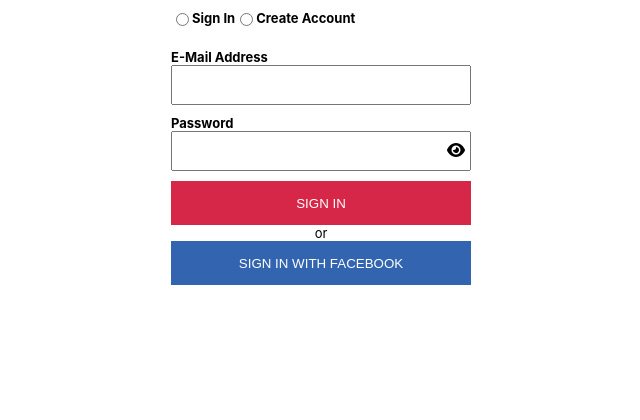
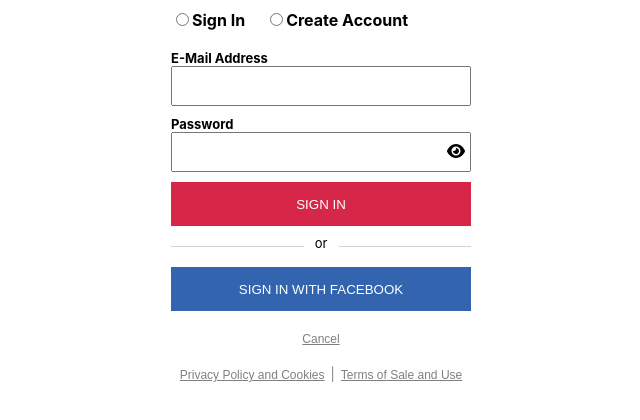
Before and after one commit to klope3/code-commerce, a React (Create React App) app: page / in a window 1280 px wide. Shown: the top 420 px of the page, without its empty margins (319-959 px from the left). Built offline with nearby package versions, Linux system fonts and the light colour scheme.

Commit message:
Refine styles

```diff
--- a/src/components/AccountManagementBox/AccountManagementBox.css
+++ b/src/components/AccountManagementBox/AccountManagementBox.css
@@ -7,6 +7,11 @@
 #field-row-modeSignIn,
 #field-row-modeCreateAccount {
     display: inline-flex;
+    font-size: var(--font-size-16);
+}
+
+#field-row-modeCreateAccount {
+    margin-left: 20px;
 }
 
 .account-management-container .field-row-input-container {
@@ -60,3 +65,27 @@
     font-size: var(--font-size-16);
     transform: translateY(50%);
 }
+
+.styled-or {
+    background-color: lightgray;
+    height: 1px;
+    margin: 20px 0;
+}
+
+.styled-or div {
+    transform: translateY(-11px);
+    background-color: white;
+    width: 35px;
+    margin: auto;
+}
+
+.account-management-container .fake-link-button {
+    position: initial;
+    color: gray;
+    margin: 10px 0;
+}
+
+.fake-link-container {
+    margin-top: 10px;
+    color: gray;
+}
--- a/src/components/AccountManagementBox/AccountManagementBox.jsx
+++ b/src/components/AccountManagementBox/AccountManagementBox.jsx
@@ -190,8 +190,16 @@
                 {this.state.duplicateAccountAttempt && creatingAccount && <div className="error-text">An account with that email address already exists.</div>}
                 {this.state.signInAttempt && !creatingAccount && <div className="error-text">Invalid username and/or password.</div>}
                 <button className="nav-forward-button account-button" name={creatingAccount ? "signUp" : "signIn"} onClick={this.handleButton}>{firstButtonText}</button>
-                <div>or</div>
+                <div className="styled-or"><div>or</div></div>
                 <button className="nav-forward-button account-button" id="facebook-button">{secondButtonText}</button>
+                <div className="fake-link-container">
+                    <button className="fake-link-button">Cancel</button>
+                    <div>
+                        <button className="fake-link-button">Privacy Policy and Cookies</button>
+                        <span>|</span>
+                        <button className="fake-link-button">Terms of Sale and Use</button>
+                    </div>
+                </div>
             </div>
         )
     }
--- a/src/components/CustomerCart/CustomerCart.css
+++ b/src/components/CustomerCart/CustomerCart.css
@@ -38,6 +38,10 @@
     font-size: var(--font-size-24);
 }
 
+.out-of-stock-product-name {
+    color: var(--button-color-1);
+}
+
 .cart-column-labels {
     border-bottom: 1px solid lightgray;
     padding-bottom: 10px;
--- a/src/components/CustomerCart/CustomerCart.jsx
+++ b/src/components/CustomerCart/CustomerCart.jsx
@@ -46,7 +46,7 @@
             <div className="order-screen-left-container">
                 <div className="out-of-stock-notice">
                     <FontAwesomeIcon icon={faTriangleExclamation} className="out-of-stock-exclamation" />
-                    <div>One out of stock item removed:<br></br> Product name here</div>
+                    <div>One out of stock item removed:<div className="out-of-stock-product-name">Product name here</div></div>
                     <FontAwesomeIcon icon={faXmark} className="close-x" />
                 </div>
                 <div className="order-screen-left-sub-container" id="cart-screen-left-sub-container">
--- a/src/components/styles.css
+++ b/src/components/styles.css
@@ -104,6 +104,11 @@
     background: lightgray;
 }
 
+.nav-forward-button:disabled {
+    background: lightgray;
+    cursor: initial;
+}
+
 input[type="text"],
 input[type="number"],
 input[type="password"],
```
